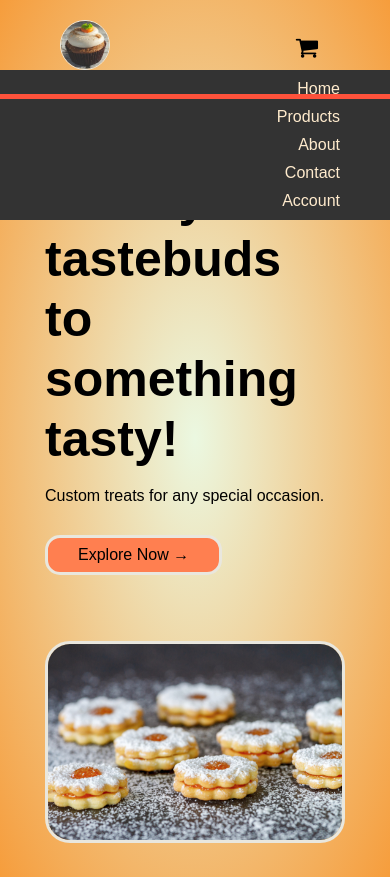
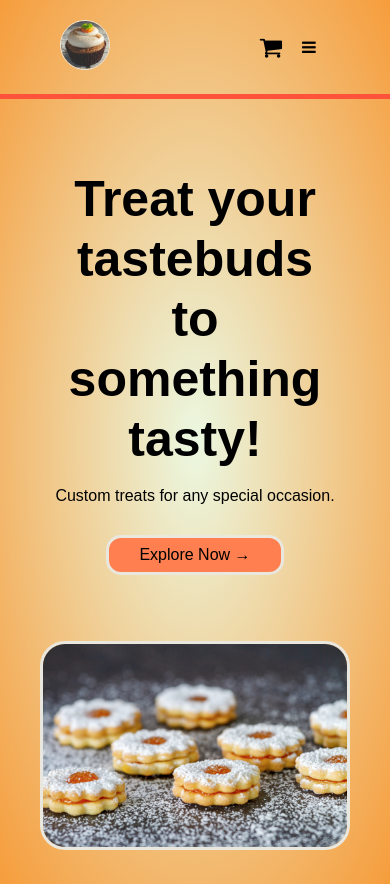
Before and after one commit to floresb/CODEPEN_WORK, a plain HTML site: page index.html in a window 390 px wide. Shown: the top 887 px of the page. Drawn offline with Linux system fonts and the light colour scheme.

Commit message:
Almost Done
Just need to do some aligning on 600px screen and some formatting to navbar. This will be complete after that.

```diff
--- a/index.html
+++ b/index.html
@@ -27,7 +27,7 @@
             <img id="logo" src="images/logo.jpg" alt="" width="50px" height="50px">
           </div>
           <nav>
-            <ul>
+            <ul id="MenuItems">
               <li><a href="http://" target="_blank" rel="noopener noreferrer">Home</a></li>
               <li><a href="http://" target="_blank" rel="noopener noreferrer">Products</a></li>
               <li><a href="http://" target="_blank" rel="noopener noreferrer">About</a></li>
@@ -36,7 +36,7 @@
             </ul>
           </nav>
           <i class="fa fa-shopping-cart" style="font-size:24px"></i>
-          <i class="fa-solid fa-bars"></i>
+          <i class="fa fa-bars" onclick="menutoggle()"></i>
         </div>
         <div class="red-bar"></div>
         <div class="row">
@@ -388,5 +388,25 @@
 </div>
 </footer>
 
+<script>
+  var MenuItems = document.getElementById("MenuItems");
+
+  MenuItems.style.maxHeight="0px";
+
+  function menutoggle(){
+    if (MenuItems.style.maxHeight=="0px")
+    {
+      MenuItems.style.maxHeight="200px";
+    }
+    else
+    {
+      MenuItems.style.maxHeight="0px";
+    }
+  }
+</script>
+
+
+
+
   </body>
 </html>
--- a/styles/style.css
+++ b/styles/style.css
@@ -32,6 +32,7 @@ body {
     bottom: 0;
     left: 50%;
     transform:  translate(-50%);
+    z-index: 0;
 }
 
 
@@ -331,7 +332,8 @@ footer hr{
     text-align: center;
 }
 
-.menu-icon{
+/* menu-icon */
+.fa-bars{
     width: 28px;
     margin-left: 20px;
     display: none;
@@ -345,6 +347,9 @@ footer hr{
         left: 0;
         background: #333;
         width: 100%;
+        overflow: hidden;
+        transition: max-height 0.5s;
+        z-index: 1;
 
     }
 
@@ -362,3 +367,16 @@ footer hr{
     }
 
 }
+
+
+/* ------------media query for menu less than 600 screen size */
+@media only screen and (max-width:800px) {
+    .row{
+        text-align: center;
+
+    }
+    .col-2, .col-3, .col-4{
+        flex-basis: 100%;
+
+    }
+}
```
